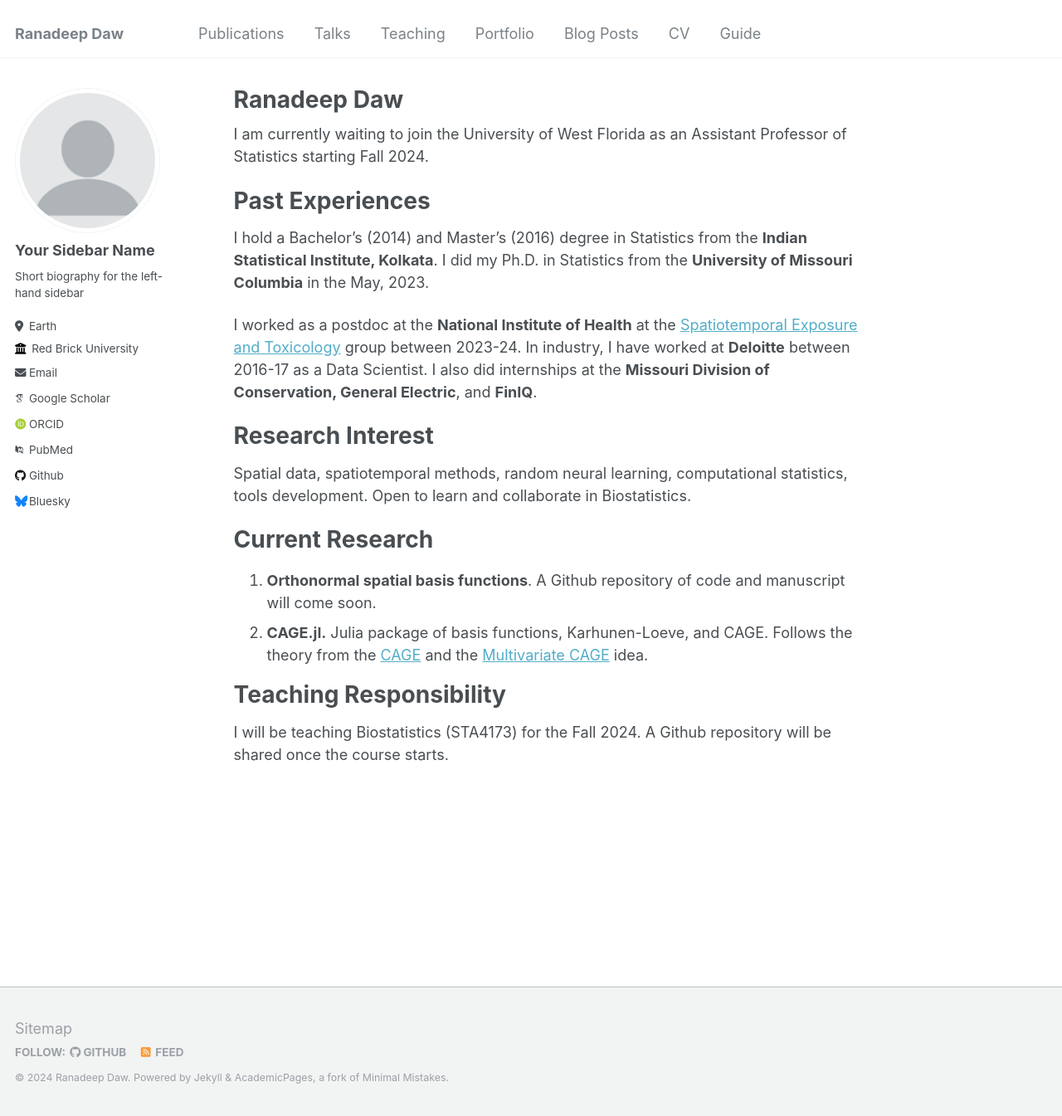
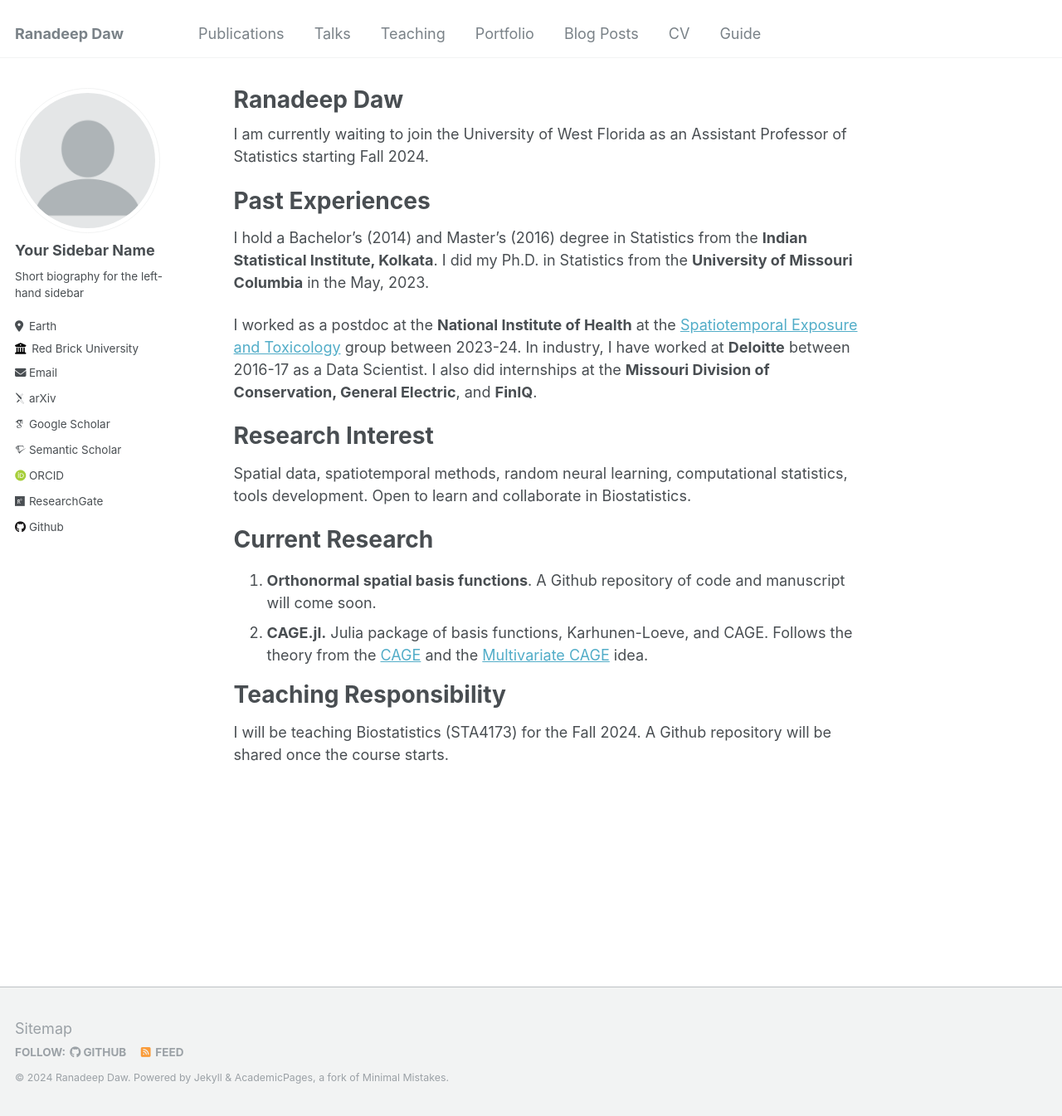
Before and after one commit to dawranadeep/dawranadeep.github.io, a Jekyll site: the page built from _pages/about.md, in a window 1280 px wide and 1345 px high. Shown: the whole window at 83% size. Built offline with Jekyll 4.4.1, drawn with Linux system fonts in a browser that asks for light colours; some web fonts are replaced; some of the changed lines change nothing that is shown.

Commit message:
Update _config.yml

```diff
--- a/_config.yml
+++ b/_config.yml
@@ -31,48 +31,16 @@
   email            : "none@example.org"
 
   # Academic websites
-  arxiv            : # URL - Update with the correct link to your profile
-  googlescholar    : "https://scholar.google.com/citations?user=PS_CX0AAAAAJ"
-  impactstory      : # URL
-  orcid            : "http://orcid.org/yourorcidurl"
-  semantic         : # URL
-  pubmed           : "https://www.ncbi.nlm.nih.gov/pubmed/?term=john+snow"
-  researchgate     : # URL
+  arxiv            : "https://arxiv.org/dawranadeep"
+  googlescholar    : "https://scholar.google.com.hk/citations?user=5ocFr9YAAAAJ"
+  orcid            : "http://orcid.org/0000-0003-3590-909X"
+  semantic         : "https://www.semanticscholar.org/author/Ranadeep-Daw/1612514033"
+  researchgate     : "https://www.researchgate.net/profile/Ranadeep-Daw"
 
   # Repositories and software development
-  bitbucket        : # Username - Update with your username on the site
-  codepen          : # Username
-  dribbble         : # Username
-  github           : "academicpages"
-  kaggle           : # Username
-  stackoverflow    : # User number or user number and name (i.e., use "1" or "1/jeff-atwood")
+  github           : "dawranadeep"
 
   # Social media
-  bluesky          : "bsky.app" # Replace this with you Bluesky username
-  facebook         : # Username
-  flickr           : # Username
-  foursquare       : # Username
-  goodreads        : # Username
-  google_plus      : # Username
-  keybase          : # Username
-  instagram        : # Username
-  lastfm           : # Username
-  linkedin         : # Username
-  mastodon         : # URL
-  medium           : # URL
-  pinterest        : # Username
-  soundcloud       : # Username
-  steam            : # Username
-  telegram         : # URL
-  tumblr           : # Username
-  twitter          : # Username for X / Twitter
-  vine             : # Username
-  weibo            : # Username
-  wikipedia        : # Username
-  xing             : # Username
-  youtube          : # Username
-  zhihu            : # URL
-
 
 # Site Settings
 teaser                   :  # filename of teaser fallback teaser image placed in /images/, .e.g. "500x300.png"
```
